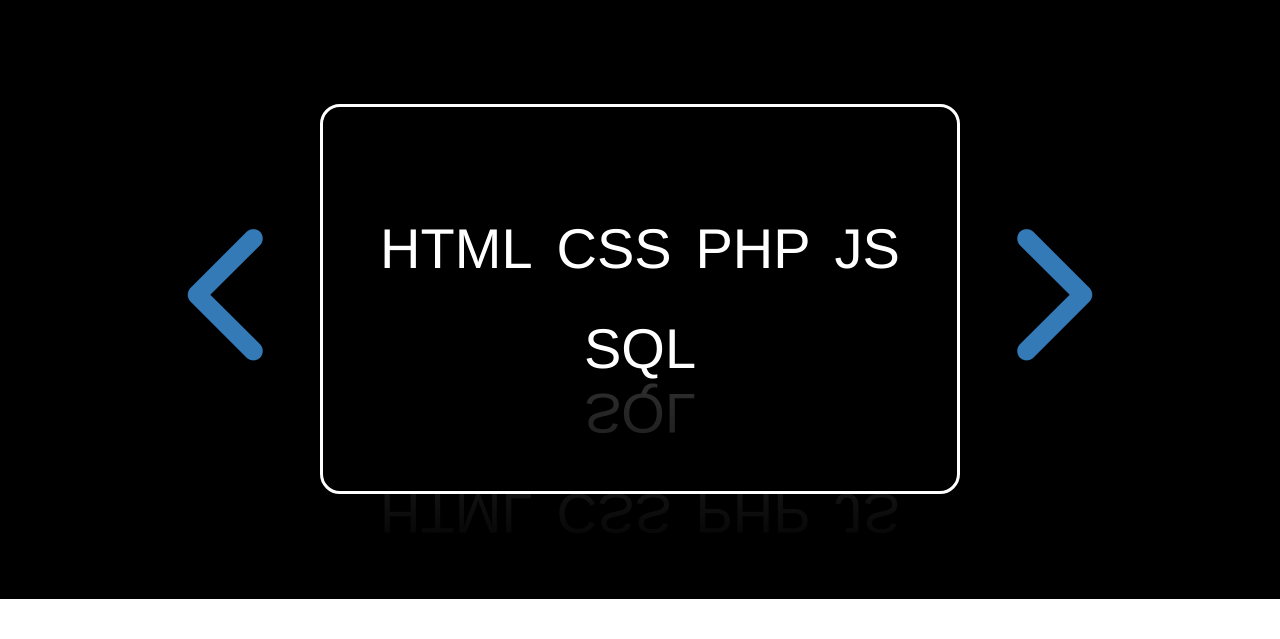
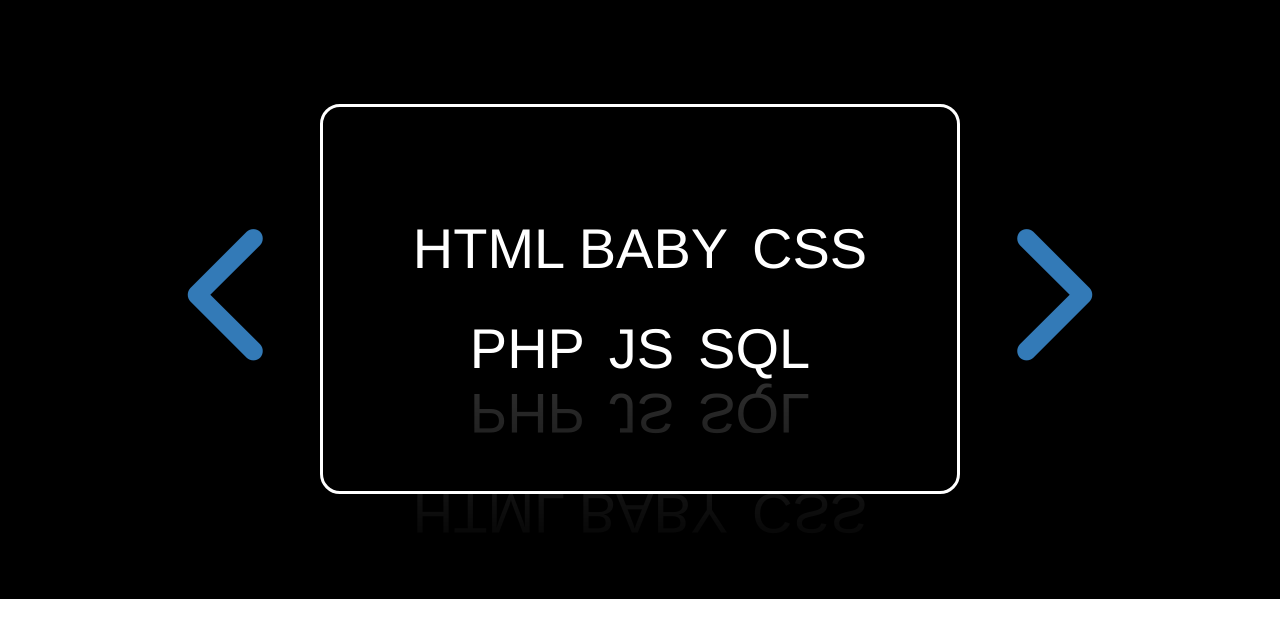
Before and after one commit to AdrienLyon/Site-Perso, a PHP site: page / in a window 1280 px wide. Shown: the part 163-802 px from the top of the page. Run offline with PHP 8.4, Linux system fonts and the light colour scheme; some libraries are stand-ins or nearby versions; some web fonts are replaced.

Commit message:
new project

```diff
--- a/view/frontend/mainView.php
+++ b/view/frontend/mainView.php
@@ -6,7 +6,7 @@
 		<a href=""><i class="fas fa-chevron-left"></i></a>
 		<div class="firstSlide col-md-6">
 			<div class="wavy">
-				<span style="--i:1;">HTML</span>
+				<span style="--i:1;">HTML baby</span>
 				<span style="--i:2;">CSS</span>
 				<span style="--i:3;">PHP</span>
 				<span style="--i:4;">Js</span>
```
